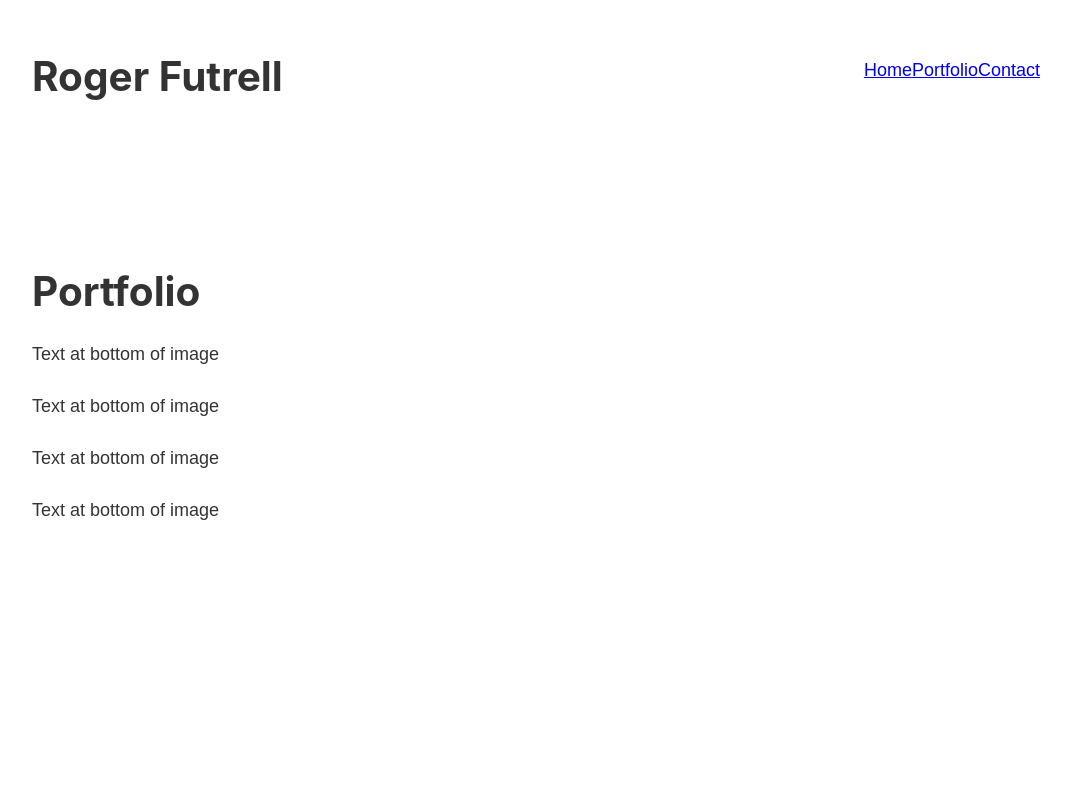
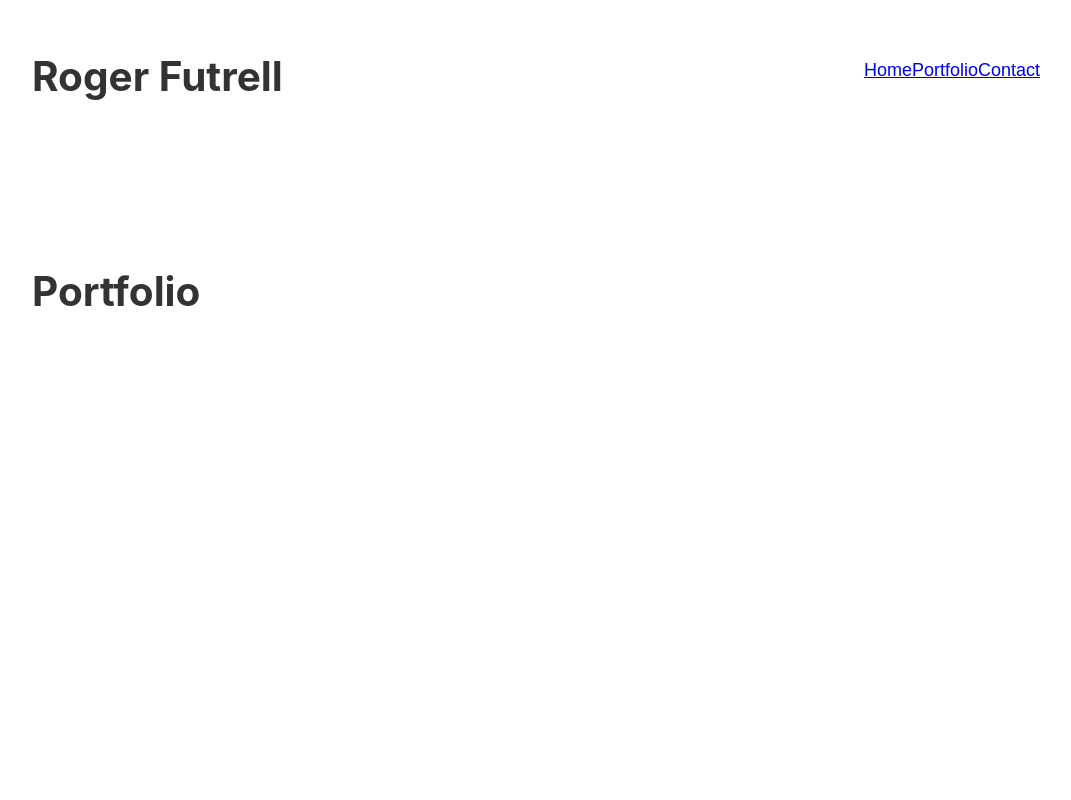
Before and after one commit to rogfut/rogerfutrell.com, a Gatsby site: page /portfolio in a window 1280 px wide. Shown: the top 800 px of the page, without its empty margins (104-1175 px from the left). Built offline with nearby package versions, Linux system fonts and the light colour scheme; Gatsby itself is replaced by a stand-in of ours.

Commit message:
commenting out unfinished portfolio divs

```diff
--- a/src/pages/portfolio.js
+++ b/src/pages/portfolio.js
@@ -10,26 +10,26 @@ const Portfolio = () => {
             <div>
                 <h1 className={portfolioStyles.portfolioHeader}>Portfolio</h1>
                 <div className={portfolioStyles.portfolioParent}>
-                    <div className={portfolioStyles.portfolio1}>
+                    {/* <div className={portfolioStyles.portfolio1}> */}
                         {/* <figure>
                             <img src="../img/btc.png" alt="port-1" style="width:100%"></img>
                             <figcaption>Fig.1 - Trulli, Puglia, Italy.</figcaption>
                         </figure> */}
                     {/* <figcaption>Text Below Image</figcaption> */}
-                    <p>Text at bottom of image</p>
+                    {/* <p>Text at bottom of image</p>
                     </div>
                     <div className={portfolioStyles.portfolio2}>
                     {/* <figcaption>Text Below Image</figcaption> */}
-                    <p>Text at bottom of image</p>
-                    </div>
-                    <div className={portfolioStyles.portfolio3}>
+                    {/* <p>Text at bottom of image</p> */}
+                    {/* </div> */}
+                    {/* <div className={portfolioStyles.portfolio3}> */}
                     {/* <figcaption>Text Below Image</figcaption> */}
-                    <p>Text at bottom of image</p>
-                    </div>
-                    <div className={portfolioStyles.portfolio4}>
+                    {/* <p>Text at bottom of image</p> */}
+                    {/* </div> */}
+                    {/* <div className={portfolioStyles.portfolio4}> */}
                     {/* <figcaption>Text Below Image</figcaption> */}
-                    <p>Text at bottom of image</p>
-                    </div>
+                    {/* <p>Text at bottom of image</p> */}
+                    {/* </div> */}
                 </div>
             </div>
         </Layout>
```
